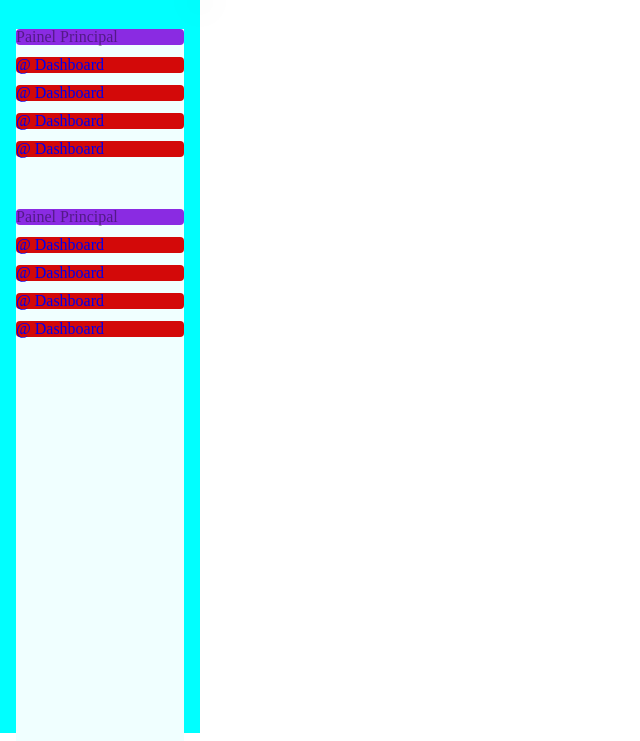
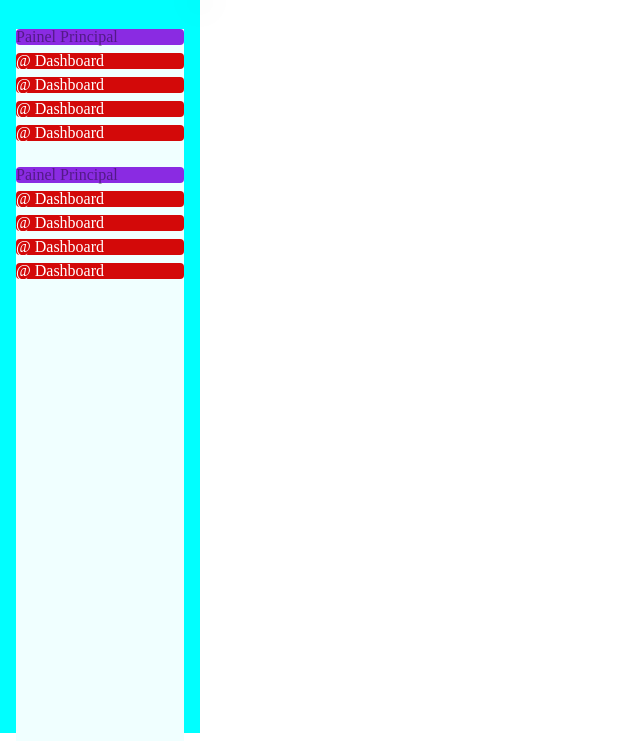
Before and after one commit to luizGervazio/SimpleSide, a plain HTML site: page index.html in a window 1280 px wide. Shown: the part 67-808 px from the top of the page, without its empty margins (0-640 px from the left). Drawn offline with nearby package versions, Linux system fonts and the light colour scheme.

Commit message:
update styles.css

```diff
--- a/styles.css
+++ b/styles.css
@@ -50,26 +50,33 @@ a{
 	background-color: azure;
 	width: 168px;
 	height: 712px;
-	gap: 24px;
+
 }
 
 .side-items nav ul{
 	width: 168px;
-	height: 156px;
+	height: 114px;
 	display: flex;
 	flex-direction: column;
-	gap: 12px;
+	gap: 8px;
+	margin-bottom: 24px;
 }
 
 .side-items nav ul p{
 	color: rgba(0, 0, 0, 0.4);
 	background-color: blueviolet;
 	border-radius: 4px;
-
+	font-size: 16px;
 }
 
 .side-items nav ul li{
 	color: rgba(0, 0, 0, 0.4);
 	background-color: rgb(211, 9, 9);
 	border-radius: 4px;
+
 }
+
+.side-items nav ul li a{
+	color: rgb(255, 255, 255);
+	font-size: 16px;
+}
```
